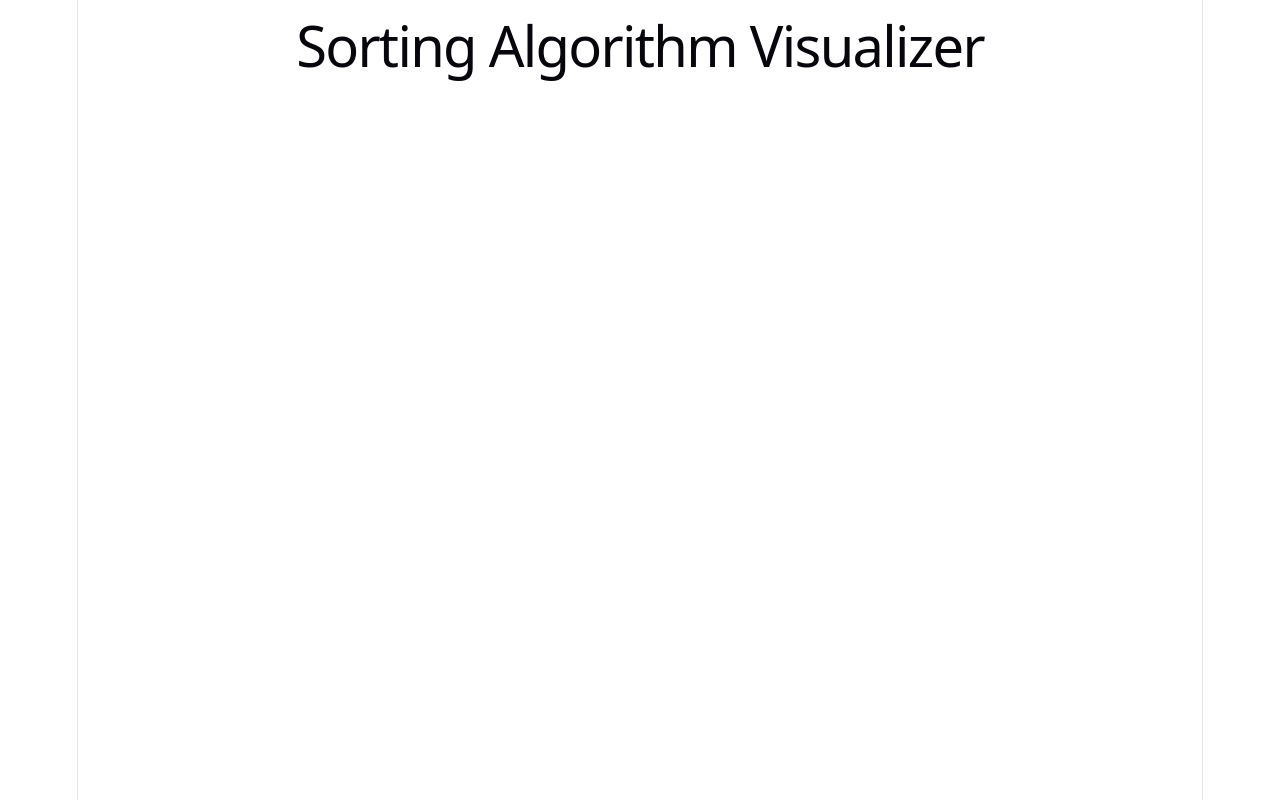
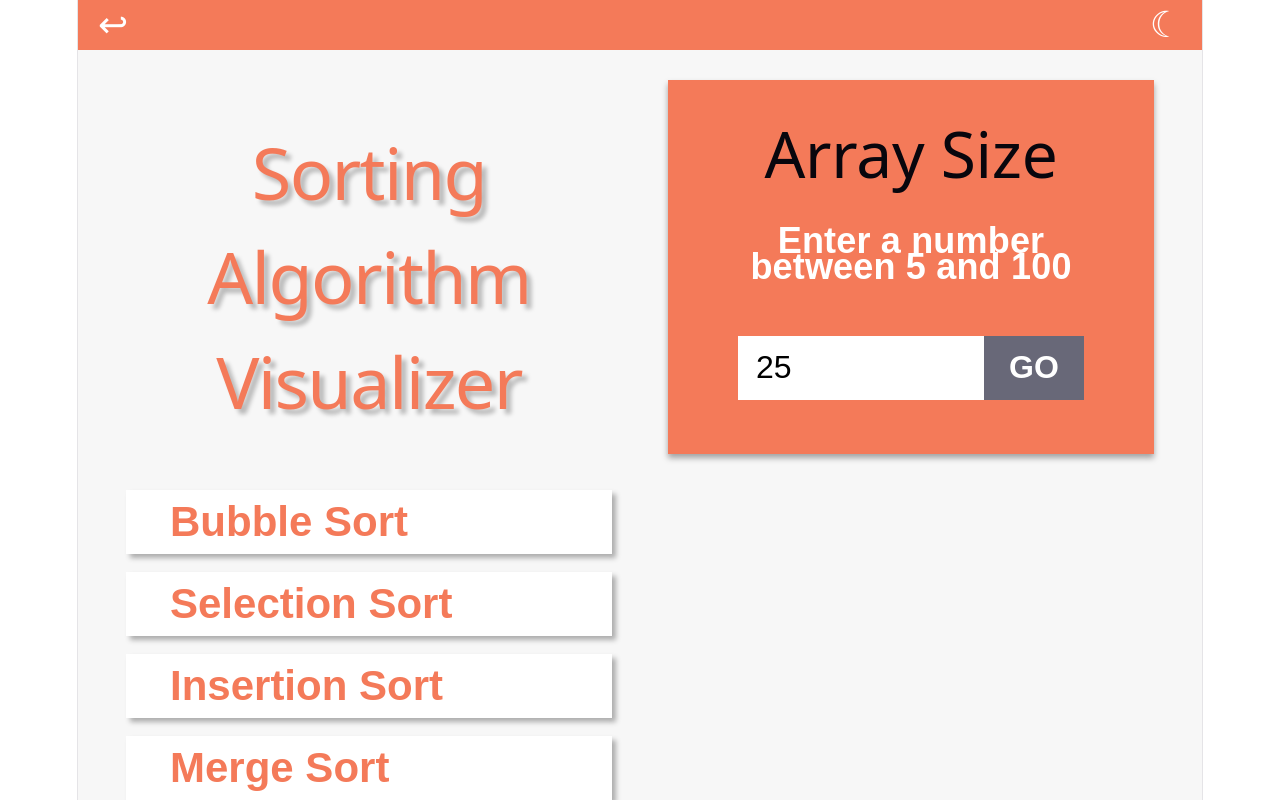
Before and after one commit to JuneYunDev/SortingAlgorithmVisualizer, a React (Vite) app in the folder sorting-visualizer/: page / in a window 1280 px wide. Shown: the top 800 px of the page. Built offline with nearby package versions, Linux system fonts and the light colour scheme.

Commit message:
Create home page layout and styling

```diff
--- a/sorting-visualizer/src/App.css
+++ b/sorting-visualizer/src/App.css
@@ -0,0 +1,121 @@
+body {
+  margin: 0;
+  font-family: "Oxanium", sans-serif;
+}
+
+.home-page {
+  min-height: 100vh;
+  background: #f7f7f7;
+}
+
+.top-bar {
+  height: 50px;
+  background: #f47a59;
+  display: flex;
+  justify-content: space-between;
+  align-items: center;
+  padding: 0 14px;
+}
+
+.icon-button {
+  border: none;
+  background: transparent;
+  color: white;
+  font-size: 36px;
+  cursor: pointer;
+}
+
+.home-content {
+  padding: 30px 48px;
+  display: grid;
+  grid-template-columns: 1fr 1fr;
+  gap: 36px 56px;
+}
+
+.title {
+  color: #f47a59;
+  font-size: 72px;
+  line-height: 1.45;
+  margin: 40px 0 0;
+  text-shadow: 5px 5px 4px rgba(0, 0, 0, 0.25);
+}
+
+.array-card {
+  background: #f47a59;
+  color: white;
+  text-align: center;
+  padding: 36px 70px 54px;
+  box-shadow: 0 4px 6px rgba(0, 0, 0, 0.35);
+}
+
+.array-card h2 {
+  font-size: 64px;
+  margin: 0 0 36px;
+}
+
+.array-card p {
+  font-size: 36px;
+  font-weight: bold;
+}
+
+.input-row {
+  display: flex;
+  margin-top: 56px;
+}
+
+.input-row input {
+  flex: 1;
+  height: 64px;
+  border: none;
+  font-size: 32px;
+  padding: 0 18px;
+}
+
+.input-row button {
+  width: 100px;
+  border: none;
+  background: #686878;
+  color: white;
+  font-size: 32px;
+  font-weight: bold;
+  cursor: pointer;
+}
+
+.selected-card {
+  background: #ffd97d;
+  color: white;
+  min-height: 390px;
+  display: flex;
+  align-items: center;
+  justify-content: center;
+  gap: 48px;
+  box-shadow: 0 4px 6px rgba(0, 0, 0, 0.35);
+}
+
+.selected-card h2 {
+  font-size: 72px;
+  line-height: 1.5;
+}
+
+.bubble-icon {
+  font-size: 80px;
+}
+
+.algorithm-list {
+  display: flex;
+  flex-direction: column;
+  gap: 18px;
+}
+
+.algorithm-button {
+  height: 64px;
+  border: none;
+  background: white;
+  color: #f47a59;
+  font-size: 42px;
+  font-weight: bold;
+  text-align: left;
+  padding-left: 44px;
+  box-shadow: 4px 4px 5px rgba(0, 0, 0, 0.3);
+  cursor: pointer;
+}
--- a/sorting-visualizer/src/App.jsx
+++ b/sorting-visualizer/src/App.jsx
@@ -5,14 +5,15 @@ const App = () => {
   //States
   const [array, setArray] = useState([]);
   const [arraySize, setArraySize] = useState(25);
-  const [algorithm, setAlgorithm] = useState(false);
+  const [algorithm, setAlgorithm] = useState("bubble");
+  const [isSorting, setIsSorting] = useState(false);
 
   //Event Handlers
   const generateArray = () => {
     const size = Number(arraySize);
 
-    if (size < 1 || size > 100) {
-      alert("Please enter a number from 1 to 100.");
+    if (size < 5 || size > 100) {
+      alert("Please enter a number between 5 and 100.");
       return;
     }
 
@@ -32,8 +33,56 @@ const App = () => {
 
   //HTML
   return (
-    <main className="app">
-      <h1>Sorting Algorithm Visualizer</h1>
+    <main className="home-page">
+      <header className="top-bar">
+        <button className="icon-button">↩</button>
+        <button className="icon-button">☾</button>
+      </header>
+
+      <section className="home-content">
+        <h1 className="title">
+          Sorting
+          <br />
+          Algorithm
+          <br />
+          Visualizer
+        </h1>
+
+        <section className="array-card">
+          <h2>Array Size</h2>
+          <p>Enter a number between 5 and 100</p>
+
+          <div className="input-row">
+            <input
+              type="number"
+              min="5"
+              max="100"
+              value={arraySize}
+              onChange={(event) => setArraySize(event.target.value)}
+            />
+            <button onClick={generateArray}>GO</button>
+          </div>
+        </section>
+
+        <section className="algorithm-list">
+          {[
+            "Bubble Sort",
+            "Selection Sort",
+            "Insertion Sort",
+            "Merge Sort",
+            "Quick Sort",
+            "Heap Sort",
+          ].map((name) => (
+            <button
+              key={name}
+              className="algorithm-button"
+              onClick={() => setAlgorithm(name)}
+            >
+              {name}
+            </button>
+          ))}
+        </section>
+      </section>
     </main>
   );
 };
```
